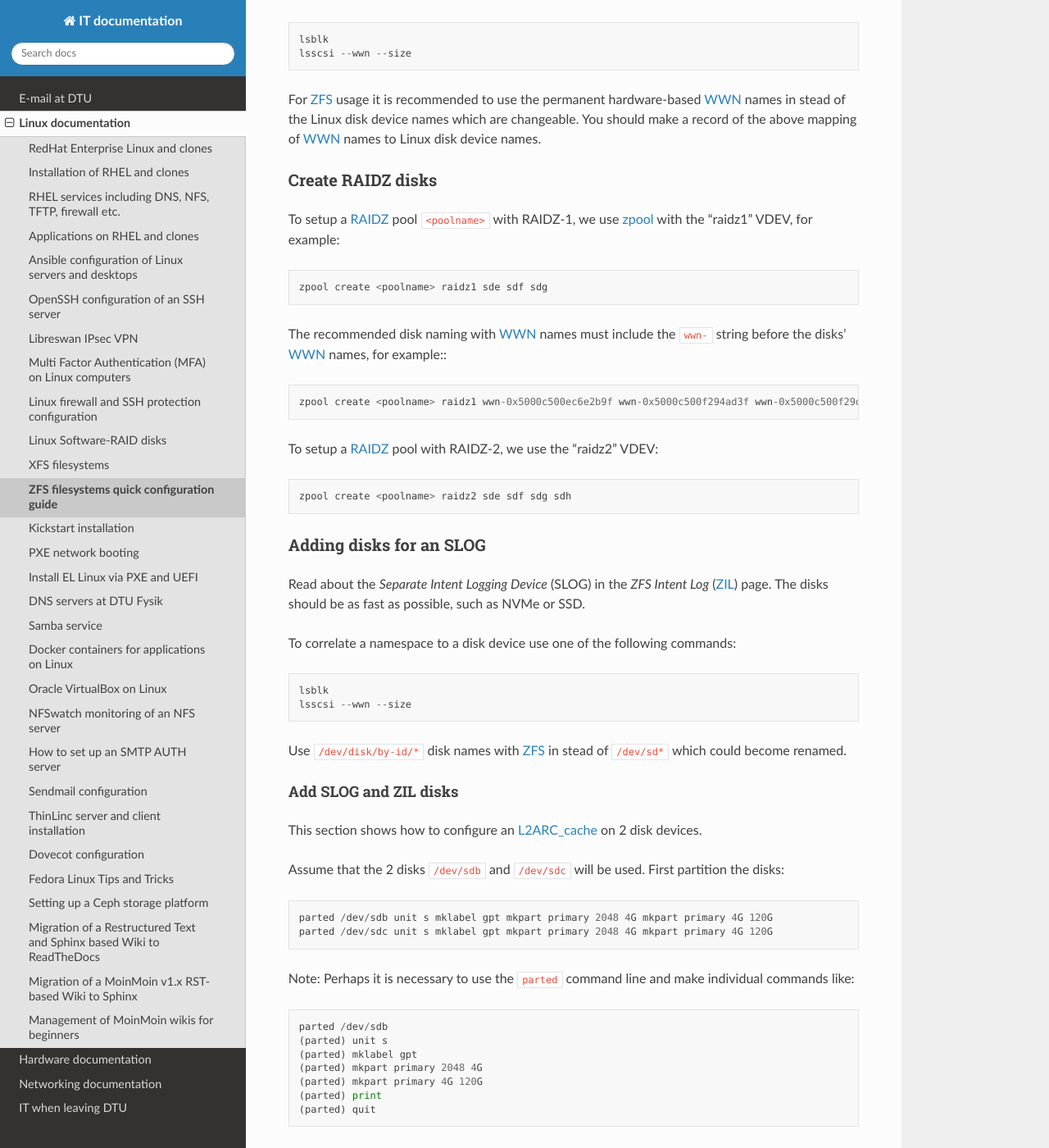
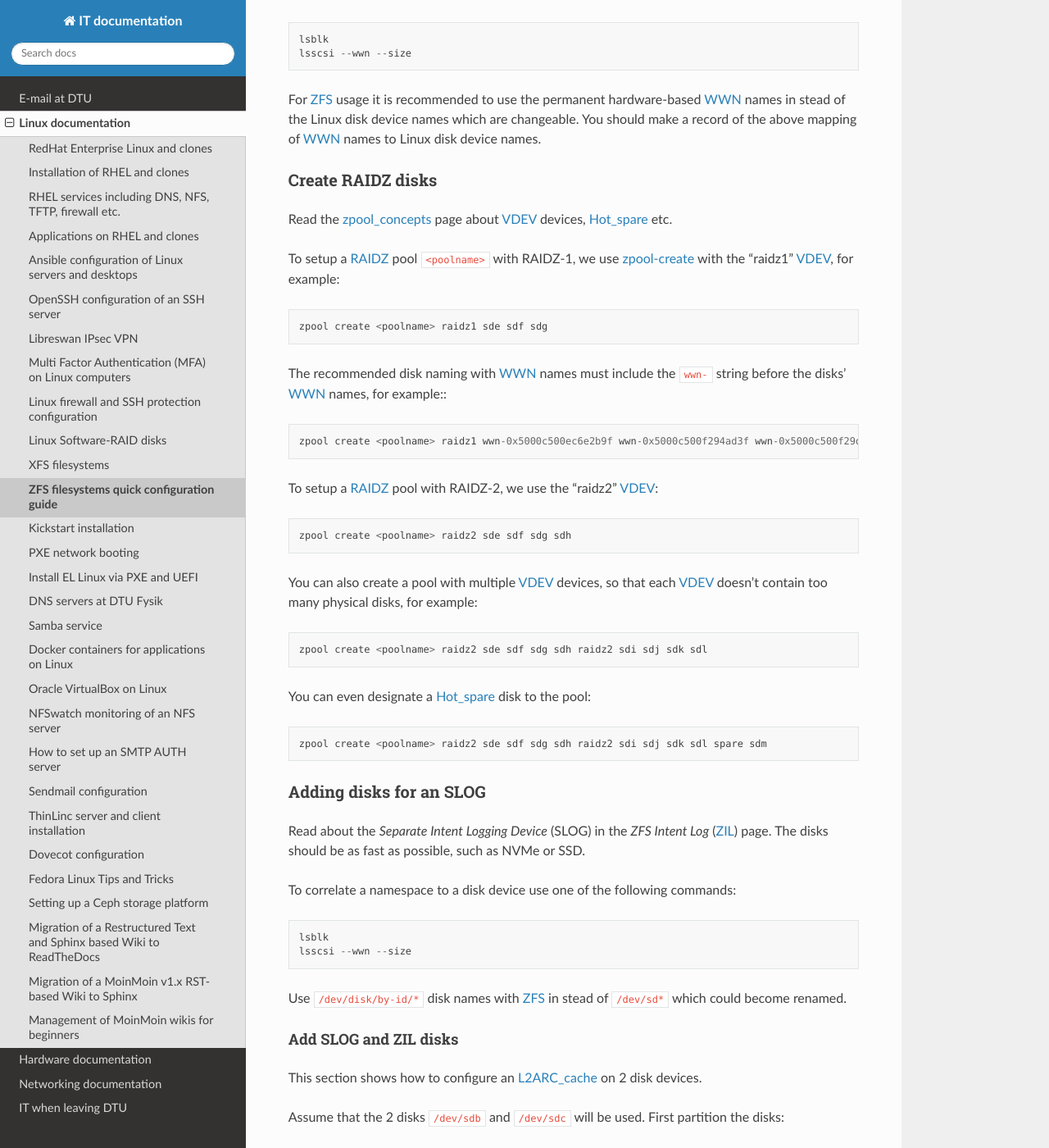
Before and after one commit to OleHolmNielsen/ITwiki, a Sphinx documentation site: the page built from docs/ZFS_filesystems.rst, in a window 1280 px wide and 1400 px high, scrolled down 4556 px. Shown: the whole window at 82% size. Built offline with Sphinx 7.4.7 and the Read the Docs theme 3.1.0, drawn with Linux system fonts in a browser that asks for light colours; some of the changed text lies outside the part shown.

Commit message:
Added zpool information

```diff
--- a/docs/ZFS_filesystems.rst
+++ b/docs/ZFS_filesystems.rst
@@ -59,6 +59,7 @@ You may find a ZFS_web_archive_ copy of this documentation.
 .. _Lustre: https://wiki.lustre.org/Main_Page
 .. _FAQ: https://openzfs.github.io/openzfs-docs/Project%20and%20Community/FAQ.html
 .. _ZFS_checksums: https://openzfs.github.io/openzfs-docs/Basic%20Concepts/Checksums.html
+.. _zpool_concepts: https://openzfs.github.io/openzfs-docs/man/master/7/zpoolconcepts.7.html
 
 Installation of ZFS
 =========================
@@ -206,7 +207,9 @@ You should make a record of the above mapping of WWN_ names to Linux disk device
 Create RAIDZ disks
 ------------------------
 
-To setup a RAIDZ_ pool ``<poolname>`` with RAIDZ-1, we use zpool_ with the "raidz1" VDEV, for example::
+Read the zpool_concepts_ page about VDEV_ devices, Hot_spare_ etc.
+
+To setup a RAIDZ_ pool ``<poolname>`` with RAIDZ-1, we use zpool-create_ with the "raidz1" VDEV_, for example::
 
   zpool create <poolname> raidz1 sde sdf sdg
 
@@ -215,11 +218,23 @@ must include the ``wwn-`` string before the disks' WWN_ names, for example:::
 
   zpool create <poolname> raidz1 wwn-0x5000c500ec6e2b9f wwn-0x5000c500f294ad3f wwn-0x5000c500f29d1a3b
 
-To setup a RAIDZ_ pool with RAIDZ-2, we use the "raidz2" VDEV::
+To setup a RAIDZ_ pool with RAIDZ-2, we use the "raidz2" VDEV_::
 
   zpool create <poolname> raidz2 sde sdf sdg sdh
 
+You can also create a pool with multiple VDEV_ devices, so that each VDEV_ doesn't contain too many physical disks,
+for example::
+
+  zpool create <poolname> raidz2 sde sdf sdg sdh raidz2 sdi sdj sdk sdl
+
+You can even designate a Hot_spare_ disk to the pool::
+
+  zpool create <poolname> raidz2 sde sdf sdg sdh raidz2 sdi sdj sdk sdl spare sdm
+
+.. _zpool-create: https://openzfs.github.io/openzfs-docs/man/master/8/zpool-create.8.html
 .. _RAIDZ: https://www.raidz-calculator.com/raidz-types-reference.aspx
+.. _VDEV: https://www.45drives.com/community/articles/how-zfs-organizes-its-data/
+.. _Hot_spare: https://en.wikipedia.org/wiki/Hot_spare
 
 Adding disks for an SLOG
 ------------------------------
@@ -545,7 +560,7 @@ Use the zpool-replace_ command to replace a failed disk, for example disk *sde*:
 
 The ``-f`` flag may be required in case of errors such as ``invalid vdev specification``.
 
-Hot spare disks will **not** be added to the VDEV to replace a failed drive by default.
+Hot spare disks will **not** be added to the VDEV_ to replace a failed drive by default.
 You MUST enable this feature.
 Set the ``autoreplace`` feature to on, for example::
 
```
Also changed, not shown: other parts of docs/ZFS_filesystems.rst (+1 -1 lines).
